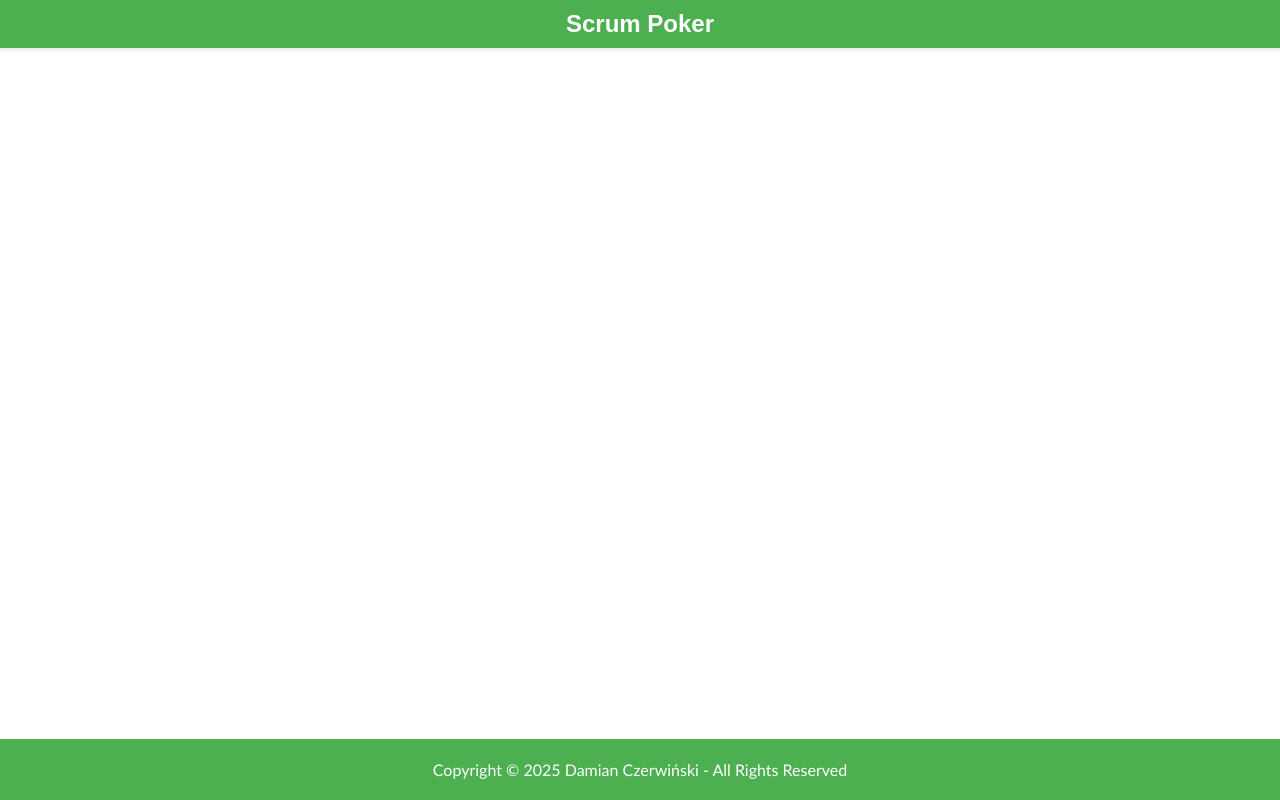
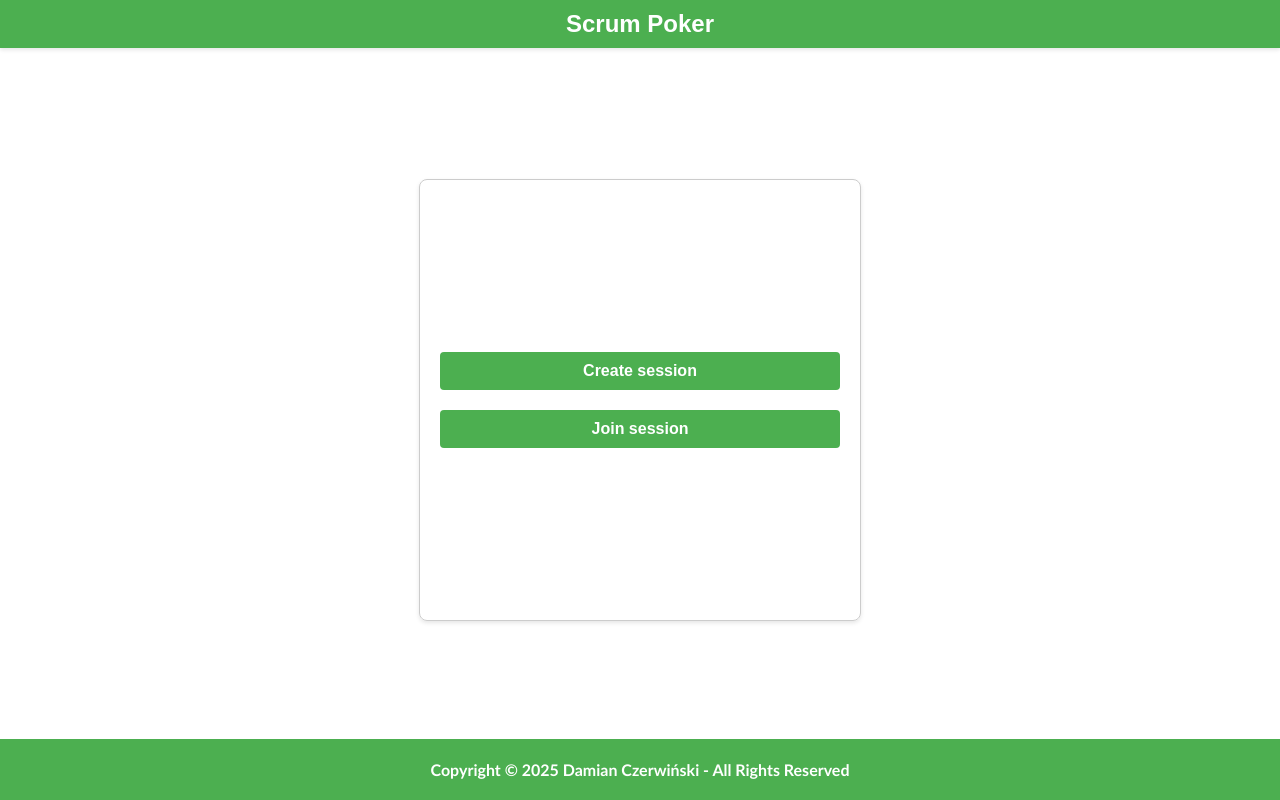
Before and after one commit to damianczer/Scrum-Poker, a React (Create React App) app in the folder application/: page / in a window 1280 px wide. Built offline with nearby package versions, Linux system fonts and the light colour scheme.

Commit message:
add content component
added main component with other adjustments

```diff
--- a/application/src/App.jsx
+++ b/application/src/App.jsx
@@ -1,11 +1,13 @@
-import './App.scss';
+import './styles/App.scss';
 import Footer from './components/Footer';
 import Header from './components/Header';
+import Content from './components/Content';
 
 function App() {
   return (
     <div className="App">
       <Header />
+      <Content />
       <Footer />
     </div>
   );
--- a/application/src/App.scss
+++ /dev/null
@@ -1,2 +0,0 @@
-@use './styles/main';
-@use './styles/global';
--- /dev/null
+++ b/application/src/components/Content.jsx
@@ -0,0 +1,15 @@
+import React from 'react';
+import '../styles/_content.scss';
+
+function Content() {
+  return (
+    <div className="content">
+      <div className="card">
+        <button className="option-button">Create session</button>
+        <button className="option-button">Join session</button>
+      </div>
+    </div>
+  );
+}
+
+export default Content;
--- a/application/src/components/Header.jsx
+++ b/application/src/components/Header.jsx
@@ -1,4 +1,5 @@
 import React from 'react';
+import '../styles/_header.scss';
 
 const Header = () => {
   return (
--- /dev/null
+++ b/application/src/styles/App.scss
@@ -0,0 +1,2 @@
+@use './main';
+@use './global';
--- a/application/src/styles/_body.scss
+++ b/application/src/styles/_body.scss
@@ -3,5 +3,6 @@ body {
   padding: 0;
   font-family: 'Calibri', sans-serif;
   font-size: 16px;
+  font-weight: bold;
   color: var(--text-color);
 }
--- /dev/null
+++ b/application/src/styles/_content.scss
@@ -0,0 +1,40 @@
+@use 'global';
+
+.content {
+  display: flex;
+  justify-content: center;
+  align-items: center;
+  height: 100vh;
+}
+
+.card {
+  display: flex;
+  flex-direction: column;
+  align-items: center;
+  padding: 20px;
+  border: 1px solid var(--card-border-color);
+  border-radius: 8px;
+  box-shadow: 0 2px 4px rgba(0, 0, 0, 0.1);
+  width: 50vh;
+  height: 50vh;
+  justify-content: center;
+  max-width: 600px;
+}
+
+.option-button {
+  margin: 10px 0;
+  padding: 10px 20px;
+  border: none;
+  border-radius: 4px;
+  background-color: var(--header-bg-color);
+  color: white;
+  cursor: pointer;
+  font-size: 16px;
+  font-weight: bold;
+  width: 100%;
+}
+
+.option-button:hover {
+  background-color: var(--button-hover-bg-color);
+  color: white;
+}
--- a/application/src/styles/_global.scss
+++ b/application/src/styles/_global.scss
@@ -2,4 +2,7 @@
   --text-color: #ffffff;
   --header-bg-color: #4CAF50;
   --footer-bg-color: #4CAF50;
+  --card-border-color: #ccc;
+  --button-bg-color: #14b81d;
+  --button-hover-bg-color: #0a6b0f;
 }
```
